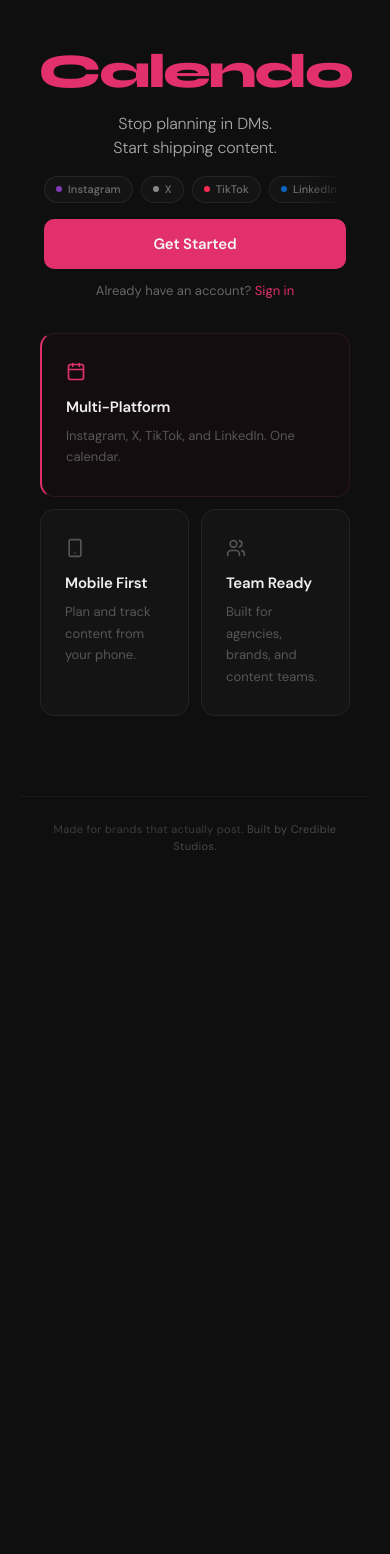
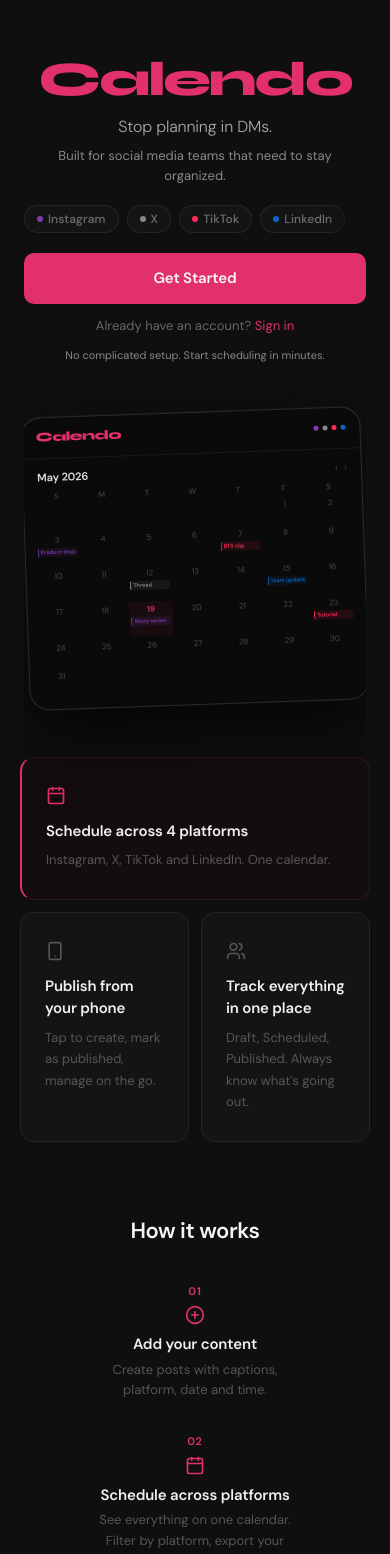
Before and after one commit to meechy-glitch/Calendo, a Next.js app in the folder src/frontend/: page / in a window 390 px wide. Shown: the top 1554 px of the page. Before the commit the page ends 878 px from the top, so only its background shows below. Built offline with nearby package versions, Linux system fonts and the light colour scheme.

Commit message:
feat: landing page redesign with product mockup, how it works, copy updates, mobile fixes

```diff
--- a/src/frontend/app/page.tsx
+++ b/src/frontend/app/page.tsx
@@ -2,7 +2,7 @@
 import { useEffect, useState } from "react"
 import { useRouter } from "next/navigation"
 import Link from "next/link"
-import { Calendar, Smartphone, Users } from "lucide-react"
+import { Calendar, Smartphone, Users, PlusCircle, CheckCircle } from "lucide-react"
 
 const platforms = [
   { name: "Instagram", color: "#833AB4" },
@@ -10,6 +10,121 @@
   { name: "TikTok", color: "#FE2C55" },
   { name: "LinkedIn", color: "#0A66C2" },
 ]
+
+// May 2026 starts on Friday (index 5, 0=Sun)
+const calendarCells: (number | null)[] = [
+  ...Array(5).fill(null),
+  ...Array.from({ length: 31 }, (_, i) => i + 1),
+]
+while (calendarCells.length % 7 !== 0) calendarCells.push(null)
+
+const mockChips: Record<number, { color: string; label: string }> = {
+  3:  { color: "#833AB4", label: "Product drop" },
+  7:  { color: "#FE2C55", label: "BTS clip" },
+  12: { color: "#888888", label: "Thread" },
+  15: { color: "#0A66C2", label: "Team update" },
+  19: { color: "#833AB4", label: "Story series" },
+  23: { color: "#FE2C55", label: "Tutorial" },
+}
+
+function DashboardMockup() {
+  const weeks: (number | null)[][] = []
+  for (let i = 0; i < calendarCells.length; i += 7) {
+    weeks.push(calendarCells.slice(i, i + 7))
+  }
+
+  return (
+    <div style={{
+      transform: "rotate(-2deg)",
+      background: "#0A0A0A",
+      border: "1px solid #2A2A2A",
+      borderRadius: "20px",
+      overflow: "hidden",
+      boxShadow: "0 24px 64px rgba(0,0,0,0.7), 0 0 0 1px rgba(255,255,255,0.03)",
+      width: "100%",
+      maxWidth: "340px",
+    }}>
+      {/* Navbar */}
+      <div style={{ padding: "10px 14px", borderBottom: "1px solid #181818", display: "flex", alignItems: "center" }}>
+        <span style={{ fontFamily: "var(--font-syne), sans-serif", fontWeight: 800, color: "#E1306C", fontSize: "13px", letterSpacing: "-0.04em" }}>
+          Calendo
+        </span>
+        <div style={{ display: "flex", gap: "4px", marginLeft: "auto" }}>
+          {platforms.map(p => (
+            <span key={p.name} style={{ width: "5px", height: "5px", borderRadius: "50%", background: p.color, display: "inline-block" }} />
+          ))}
+        </div>
+      </div>
+
+      {/* Month header */}
+      <div style={{ padding: "10px 14px 4px", display: "flex", alignItems: "center", justifyContent: "space-between" }}>
+        <span style={{ fontSize: "11px", fontWeight: 600, color: "#E0E0E0", letterSpacing: "-0.01em" }}>May 2026</span>
+        <div style={{ display: "flex", gap: "6px" }}>
+          <span style={{ fontSize: "11px", color: "#444" }}>‹</span>
+          <span style={{ fontSize: "11px", color: "#444" }}>›</span>
+        </div>
+      </div>
+
+      {/* Day labels */}
+      <div style={{ display: "grid", gridTemplateColumns: "repeat(7, 1fr)", padding: "0 10px" }}>
+        {["S","M","T","W","T","F","S"].map((d, i) => (
+          <div key={i} style={{ textAlign: "center", fontSize: "8px", color: "#3A3A3A", padding: "1px 0", fontWeight: 600, letterSpacing: "0.05em" }}>{d}</div>
+        ))}
+      </div>
+
+      {/* Calendar rows */}
+      <div style={{ padding: "2px 10px 12px" }}>
+        {weeks.map((week, wi) => (
+          <div key={wi} style={{ display: "grid", gridTemplateColumns: "repeat(7, 1fr)", gap: "2px", marginBottom: "2px" }}>
+            {week.map((day, di) => {
+              const chip = day ? mockChips[day] : undefined
+              const isToday = day === 19
+              return (
+                <div key={di} style={{
+                  minHeight: chip ? "34px" : "26px",
+                  padding: "2px",
+                  borderRadius: "3px",
+                  background: isToday ? "rgba(225,48,108,0.07)" : "transparent",
+                }}>
+                  {day && (
+                    <span style={{
+                      display: "block",
+                      textAlign: "center",
+                      fontSize: "8px",
+                      color: isToday ? "#E1306C" : "#4A4A4A",
+                      fontWeight: isToday ? 700 : 400,
+                      lineHeight: "11px",
+                      marginBottom: chip ? "2px" : "0",
+                    }}>
+                      {day}
+                    </span>
+                  )}
+                  {chip && (
+                    <div style={{
+                      background: chip.color + "1A",
+                      borderLeft: `1.5px solid ${chip.color}`,
+                      borderRadius: "2px",
+                      padding: "1px 2px",
+                      fontSize: "5.5px",
+                      color: chip.color,
+                      fontWeight: 600,
+                      lineHeight: 1.3,
+                      overflow: "hidden",
+                      whiteSpace: "nowrap",
+                      textOverflow: "ellipsis",
+                    }}>
+                      {chip.label}
+                    </div>
+                  )}
+                </div>
+              )
+            })}
+          </div>
+        ))}
+      </div>
+    </div>
+  )
+}
 
 export default function LandingPage() {
   const router = useRouter()
@@ -36,26 +151,30 @@
           text-decoration: none; letter-spacing: -0.01em; transition: opacity 0.15s;
         }
         .lp-cta-primary:hover { opacity: 0.82; }
-        .lp-signin-link {
-          color: #E1306C; text-decoration: none; transition: text-decoration 0.1s;
-        }
+        .lp-signin-link { color: #E1306C; text-decoration: none; transition: text-decoration 0.1s; }
         .lp-signin-link:hover { text-decoration: underline; text-underline-offset: 2px; }
         .lp-pill {
-          display: inline-flex; align-items: center; gap: 6px;
-          padding: 4px 11px; border-radius: 999px;
+          display: inline-flex; align-items: center; gap: 5px;
+          padding: 0.25rem 0.75rem; border-radius: 999px;
           border: 1px solid rgba(255,255,255,0.07);
           background: rgba(255,255,255,0.025);
-          font-size: 11px; font-weight: 500; color: #707070; letter-spacing: 0.01em;
+          font-size: 0.75rem; font-weight: 500; color: #707070; letter-spacing: 0.01em;
           white-space: nowrap; flex-shrink: 0;
         }
+        .lp-pills-row { scrollbar-width: none; -ms-overflow-style: none; }
         .lp-pills-row::-webkit-scrollbar { display: none; }
       `}</style>
 
-      <div className="px-5 md:px-0 overflow-x-hidden" style={{ backgroundColor: "#0F0F0F", minHeight: "100vh", color: "#F5F5F5" }}>
+      <div style={{ backgroundColor: "#0F0F0F", minHeight: "100vh", color: "#F5F5F5" }}>
+
         {/* Hero */}
-        <section className="flex flex-col items-center px-6 text-center pt-12 pb-8 md:pt-[72px] md:pb-[52px]">
+        <section style={{ maxWidth: "960px", margin: "0 auto", padding: "56px 24px 52px" }}>
+          <div className="grid md:grid-cols-2 md:gap-16 items-center">
+
+            {/* Left: Copy + CTAs */}
+            <div className="flex flex-col items-center text-center md:items-start md:text-left">
               <h1
-            className="text-5xl md:text-8xl mb-4"
+                className="text-5xl md:text-7xl mb-3"
                 style={{
                   fontFamily: "var(--font-syne), sans-serif",
                   fontWeight: 800,
@@ -67,42 +186,28 @@
                 Calendo
               </h1>
 
-          <p
-            className="mb-4 md:mb-5"
-            style={{
-              fontSize: "clamp(16px, 2.8vw, 19px)",
-              color: "#AAAAAA",
-              fontWeight: 300,
-              lineHeight: 1.5,
-              maxWidth: "340px",
-              letterSpacing: "-0.01em",
-            }}
-          >
-            Stop planning in DMs.<br />Start shipping content.
+              <p className="mb-2" style={{ fontSize: "clamp(16px, 2.8vw, 20px)", color: "#AAAAAA", fontWeight: 300, lineHeight: 1.4, letterSpacing: "-0.01em" }}>
+                Stop planning in DMs.
               </p>
 
-          {/* Platform pills — single row, scrollable on mobile */}
-          <div className="relative w-full mb-4 md:mb-7">
+              <p className="mb-5" style={{ fontSize: "13px", color: "#888888", fontWeight: 400, lineHeight: 1.5, maxWidth: "300px" }}>
+                Built for social media teams that need to stay organized.
+              </p>
+
+              {/* Platform pills — scrollable on mobile */}
+              <div className="relative w-full mb-5 md:mb-6">
                 <div
-              className="lp-pills-row flex flex-nowrap gap-2 overflow-x-auto md:justify-center"
+                  className="lp-pills-row flex flex-nowrap gap-2 overflow-x-auto"
                   style={{ scrollbarWidth: "none", msOverflowStyle: "none" } as React.CSSProperties}
                 >
                   {platforms.map((p) => (
                     <span key={p.name} className="lp-pill">
-                  <span
-                    style={{
-                      width: "6px",
-                      height: "6px",
-                      borderRadius: "50%",
-                      backgroundColor: p.color,
-                      flexShrink: 0,
-                    }}
-                  />
+                      <span style={{ width: "6px", height: "6px", borderRadius: "50%", backgroundColor: p.color, flexShrink: 0 }} />
                       {p.name}
                     </span>
                   ))}
                 </div>
-            {/* Right fade hint — mobile only */}
+                {/* Right fade — hints scrollability on mobile */}
                 <div
                   className="md:hidden absolute right-0 top-0 bottom-0 w-10 pointer-events-none"
                   style={{ background: "linear-gradient(to right, transparent, #0F0F0F)" }}
@@ -110,7 +215,7 @@
               </div>
 
               {/* CTAs */}
-          <div className="flex flex-col items-center gap-3 w-full md:w-auto">
+              <div className="flex flex-col items-center gap-3 w-full md:w-auto md:items-start">
                 <Link href="/register" className="lp-cta-primary w-full md:w-auto">
                   Get Started
                 </Link>
@@ -118,13 +223,26 @@
                   Already have an account?{" "}
                   <Link href="/login" className="lp-signin-link">Sign in</Link>
                 </p>
+                <p style={{ fontSize: "11px", color: "#888888", margin: 0 }}>
+                  No complicated setup. Start scheduling in minutes.
+                </p>
+              </div>
+            </div>
+
+            {/* Right: Dashboard mockup — below CTAs on mobile, beside on desktop */}
+            <div
+              className="flex justify-center mt-12 md:mt-0 md:justify-end"
+              style={{ overflowX: "clip" }}
+            >
+              <DashboardMockup />
+            </div>
+
           </div>
         </section>
 
-        {/* Features */}
-        <section style={{ maxWidth: "900px", margin: "0 auto", padding: "0 20px 80px" }}>
+        {/* Feature cards */}
+        <section style={{ maxWidth: "900px", margin: "0 auto", padding: "0 20px 72px" }}>
           <div className="grid grid-cols-2 gap-3 md:grid-cols-3">
-            {/* Primary card — full width on mobile, 1/3 on desktop */}
             <div
               className="col-span-2 md:col-span-1"
               style={{
@@ -137,32 +255,79 @@
             >
               <Calendar size={20} style={{ color: "#E1306C", marginBottom: "14px", display: "block" }} />
               <h3 style={{ fontSize: "15px", fontWeight: 600, color: "#F0F0F0", margin: "0 0 7px", letterSpacing: "-0.01em" }}>
-                Multi-Platform
+                Schedule across 4 platforms
               </h3>
               <p style={{ fontSize: "13px", lineHeight: 1.65, color: "#565656", margin: 0 }}>
-                Instagram, X, TikTok, and LinkedIn. One calendar.
+                Instagram, X, TikTok and LinkedIn. One calendar.
               </p>
             </div>
 
             <div style={{ borderRadius: "14px", border: "1px solid #242424", background: "#141414", padding: "28px 24px" }}>
               <Smartphone size={20} style={{ color: "#555555", marginBottom: "14px", display: "block" }} />
               <h3 style={{ fontSize: "15px", fontWeight: 600, color: "#F0F0F0", margin: "0 0 7px", letterSpacing: "-0.01em" }}>
-                Mobile First
+                Publish from your phone
               </h3>
               <p style={{ fontSize: "13px", lineHeight: 1.65, color: "#565656", margin: 0 }}>
-                Plan and track content from your phone.
+                Tap to create, mark as published, manage on the go.
               </p>
             </div>
 
             <div style={{ borderRadius: "14px", border: "1px solid #242424", background: "#141414", padding: "28px 24px" }}>
               <Users size={20} style={{ color: "#555555", marginBottom: "14px", display: "block" }} />
               <h3 style={{ fontSize: "15px", fontWeight: 600, color: "#F0F0F0", margin: "0 0 7px", letterSpacing: "-0.01em" }}>
-                Team Ready
+                Track everything in one place
               </h3>
               <p style={{ fontSize: "13px", lineHeight: 1.65, color: "#565656", margin: 0 }}>
-                Built for agencies, brands, and content teams.
+                Draft, Scheduled, Published. Always know what&apos;s going out.
               </p>
             </div>
+          </div>
+        </section>
+
+        {/* How it works */}
+        <section style={{ maxWidth: "900px", margin: "0 auto", padding: "0 20px 80px" }}>
+          <h2 style={{ fontSize: "22px", fontWeight: 700, color: "#F5F5F5", letterSpacing: "-0.02em", marginBottom: "36px", textAlign: "center" }}>
+            How it works
+          </h2>
+          <div className="flex flex-col md:flex-row md:items-start gap-8 md:gap-0">
+
+            <div className="flex-1 flex flex-col items-center text-center md:items-start md:text-left">
+              <span style={{ fontSize: "11px", fontWeight: 700, color: "#E1306C", letterSpacing: "0.08em", marginBottom: "6px" }}>01</span>
+              <PlusCircle size={20} style={{ color: "#E1306C", marginBottom: "8px" }} />
+              <h3 style={{ fontSize: "15px", fontWeight: 600, color: "#F0F0F0", margin: "0 0 4px", letterSpacing: "-0.01em" }}>Add your content</h3>
+              <p style={{ fontSize: "13px", color: "#565656", lineHeight: 1.6, margin: 0, maxWidth: "200px" }}>
+                Create posts with captions, platform, date and time.
+              </p>
+            </div>
+
+            {/* Connector — desktop only */}
+            <div className="hidden md:flex items-start" style={{ width: "60px", flexShrink: 0, paddingTop: "49px" }}>
+              <div style={{ width: "100%", borderTop: "1px dashed #2A2A2A" }} />
+            </div>
+
+            <div className="flex-1 flex flex-col items-center text-center md:items-start md:text-left">
+              <span style={{ fontSize: "11px", fontWeight: 700, color: "#E1306C", letterSpacing: "0.08em", marginBottom: "6px" }}>02</span>
+              <Calendar size={20} style={{ color: "#E1306C", marginBottom: "8px" }} />
+              <h3 style={{ fontSize: "15px", fontWeight: 600, color: "#F0F0F0", margin: "0 0 4px", letterSpacing: "-0.01em" }}>Schedule across platforms</h3>
+              <p style={{ fontSize: "13px", color: "#565656", lineHeight: 1.6, margin: 0, maxWidth: "200px" }}>
+                See everything on one calendar. Filter by platform, export your plan.
+              </p>
+            </div>
+
+            {/* Connector — desktop only */}
+            <div className="hidden md:flex items-start" style={{ width: "60px", flexShrink: 0, paddingTop: "49px" }}>
+              <div style={{ width: "100%", borderTop: "1px dashed #2A2A2A" }} />
+            </div>
+
+            <div className="flex-1 flex flex-col items-center text-center md:items-start md:text-left">
+              <span style={{ fontSize: "11px", fontWeight: 700, color: "#E1306C", letterSpacing: "0.08em", marginBottom: "6px" }}>03</span>
+              <CheckCircle size={20} style={{ color: "#E1306C", marginBottom: "8px" }} />
+              <h3 style={{ fontSize: "15px", fontWeight: 600, color: "#F0F0F0", margin: "0 0 4px", letterSpacing: "-0.01em" }}>Track what&apos;s published</h3>
+              <p style={{ fontSize: "13px", color: "#565656", lineHeight: 1.6, margin: 0, maxWidth: "200px" }}>
+                Mark posts as published. Daily summary shows what&apos;s going out today.
+              </p>
+            </div>
+
           </div>
         </section>
 
@@ -173,6 +338,7 @@
             <span style={{ color: "#484848" }}>Built by Credible Studios.</span>
           </p>
         </footer>
+
       </div>
     </>
   )
```
Lines whose indentation alone changed are shown as unchanged.
